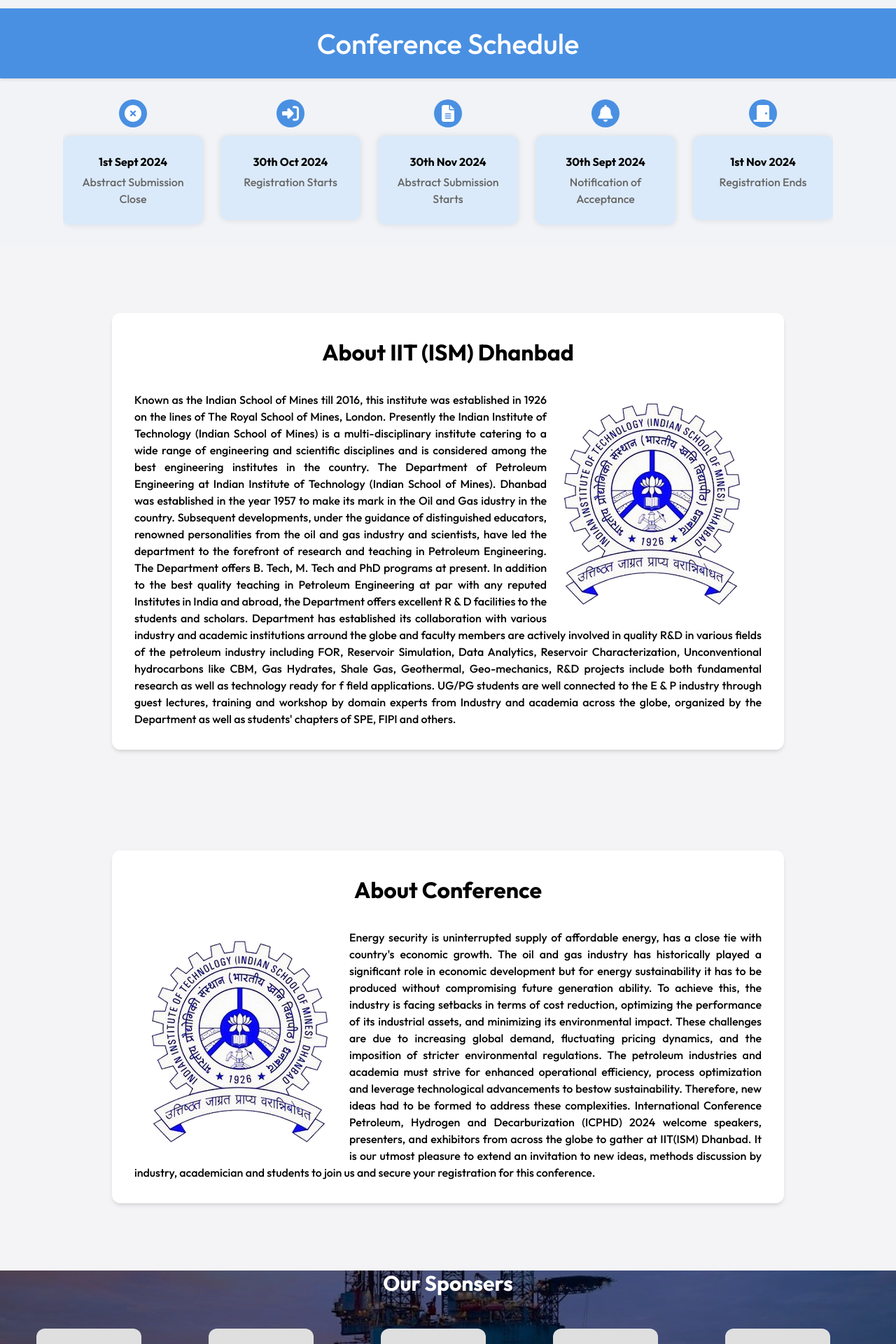
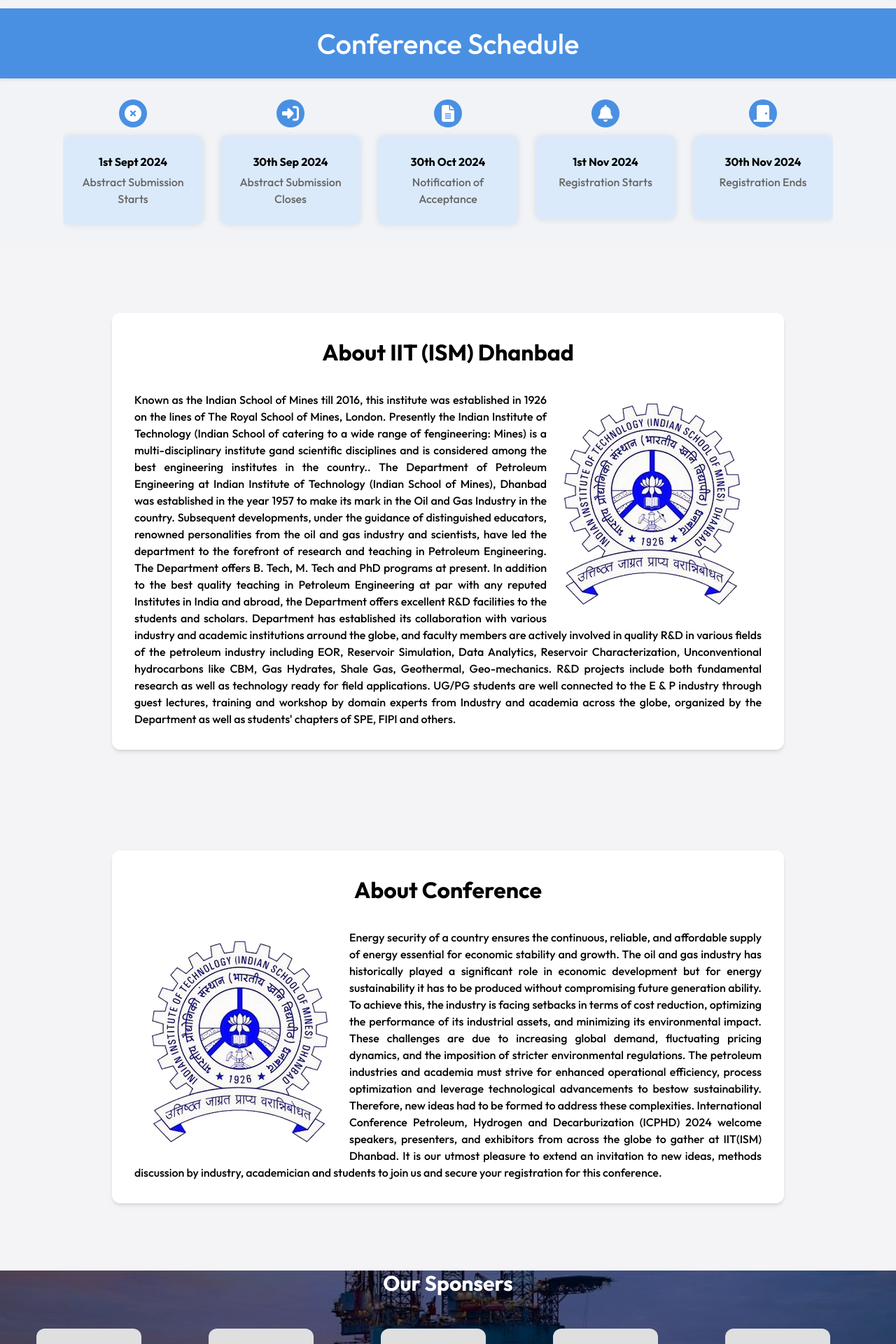
Before and after one commit to SanyogDg/ICPHD-IIT-ISM, a React (Create React App) app in the folder my-app/: page / in a window 1280 px wide. Shown: the part 808-2728 px from the top of the page at 70% size. Built offline with nearby package versions, Linux system fonts and the light colour scheme.

Commit message:
Brouchre Changes

```diff
--- a/my-app/src/components/Schedule/Timeline.jsx
+++ b/my-app/src/components/Schedule/Timeline.jsx
@@ -3,11 +3,11 @@
 import styles from './Timeline.module.css';
 
 const events = [
-  { date: '1st Sept 2024', description: 'Abstract Submission Close', icon: 'fas fa-times-circle' },
-  { date: '30th Oct 2024', description: 'Registration Starts', icon: 'fas fa-sign-in-alt' },
-  { date: '30th Nov 2024', description: 'Abstract Submission Starts', icon: 'fas fa-file-alt' },
-  { date: '30th Sept 2024', description: 'Notification of Acceptance', icon: 'fas fa-bell' },
-  { date: '1st Nov 2024', description: 'Registration Ends', icon: 'fas fa-door-closed' }
+  { date: '1st Sept 2024', description: 'Abstract Submission Starts', icon: 'fas fa-times-circle' },
+  { date: '30th Sep 2024', description: 'Abstract Submission Closes', icon: 'fas fa-sign-in-alt' },
+  { date: '30th Oct 2024', description: 'Notification of Acceptance', icon: 'fas fa-file-alt' },
+  { date: '1st Nov 2024', description: 'Registration Starts', icon: 'fas fa-bell' },
+  { date: '30th Nov 2024', description: 'Registration Ends', icon: 'fas fa-door-closed' }
 ];
 
 function Timeline() {
--- a/my-app/src/components/Themes/ThemedSection.css
+++ b/my-app/src/components/Themes/ThemedSection.css
@@ -2,6 +2,7 @@
   display: flex;
   align-items: center;
   justify-content: center;
+  width: 80%;
   margin: 40px 0;
   padding: 20px;
   border-radius: 10px;
@@ -25,7 +26,7 @@
 }
 
 .themed-section-image img {
-  width: 100%;
+  /* width: 80%; */
   height: 100%;
   object-fit: cover;
   border-radius: 10px;
@@ -39,6 +40,7 @@
   display: flex;
   flex-direction: column;
   justify-content: center;
+  width: 600px;
 }
 
 .themed-section-content h2 {
--- a/my-app/src/components/Themes/Themes.jsx
+++ b/my-app/src/components/Themes/Themes.jsx
@@ -24,6 +24,7 @@
 
 export default function Themes() {
     return (
+      <>
         <div className='themes-container'>
       <ThemedSection
   image={gpe}
@@ -108,5 +109,7 @@
 
 
         </div>
+
+        </>
     )
 }
--- a/my-app/src/components/homeInfoContent.js
+++ b/my-app/src/components/homeInfoContent.js
@@ -11,33 +11,13 @@
         <img className="float-right" src={ismLogo} />
 
         <p className="text-justify ">
-          Known as the Indian School of Mines till 2016, this institute was
-          established in 1926 on the lines of The Royal School of Mines, London.
-          Presently the Indian Institute of Technology (Indian School of Mines)
-          is a multi-disciplinary institute catering to a wide range of
-          engineering and scientific disciplines and is considered among the
-          best engineering institutes in the country. The Department of
-          Petroleum Engineering at Indian Institute of Technology (Indian School
-          of Mines). Dhanbad was established in the year 1957 to make its mark
-          in the Oil and Gas idustry in the country. Subsequent developments,
-          under the guidance of distinguished educators, renowned personalities
-          from the oil and gas industry and scientists, have led the department
-          to the forefront of research and teaching in Petroleum Engineering.
-          The Department offers B. Tech, M. Tech and PhD programs at present. In
-          addition to the best quality teaching in Petroleum Engineering at par
-          with any reputed Institutes in India and abroad, the Department offers
-          excellent R & D facilities to the students and scholars. Department
-          has established its collaboration with various industry and academic
-          institutions arround the globe and faculty members are actively
-          involved in quality R&D in various fields of the petroleum industry
-          including FOR, Reservoir Simulation, Data Analytics, Reservoir
-          Characterization, Unconventional hydrocarbons like CBM, Gas Hydrates,
-          Shale Gas, Geothermal, Geo-mechanics, R&D projects include both
-          fundamental research as well as technology ready for f field
-          applications. UG/PG students are well connected to the E & P industry
-          through guest lectures, training and workshop by domain experts from
-          Industry and academia across the globe, organized by the Department as
-          well as students' chapters of SPE, FIPI and others.
+        Known as the Indian School of Mines till 2016, this institute was established in 1926 on the lines of The Royal School of Mines, London. Presently the Indian Institute of Technology (Indian School of catering to a wide range of fengineering: Mines) is a multi-disciplinary institute gand scientific disciplines and is considered among the best engineering institutes in the country..
+
+The Department of Petroleum Engineering at Indian Institute of Technology (Indian School of Mines), Dhanbad was established in the year 1957 to make its mark in the Oil and Gas Industry in the country. Subsequent developments, under the guidance of distinguished educators, renowned personalities from the oil and gas industry and scientists, have led the department to the forefront of research and teaching in Petroleum Engineering. The Department offers B. Tech, M. Tech and PhD programs at present.
+
+In addition to the best quality teaching in Petroleum Engineering at par with any reputed Institutes in India and abroad, the Department offers excellent R&D facilities to the students and scholars. Department has established its collaboration with various industry and academic institutions arround the globe, and faculty members are actively involved in quality R&D in various fields of the petroleum industry including EOR, Reservoir Simulation, Data Analytics, Reservoir Characterization, Unconventional hydrocarbons like CBM, Gas Hydrates, Shale Gas, Geothermal, Geo-mechanics. R&D projects include both fundamental research as well as technology ready for field applications.
+
+UG/PG students are well connected to the E & P industry through guest lectures, training and workshop by domain experts from Industry and academia across the globe, organized by the Department as well as students' chapters of SPE, FIPI and others.
         </p>
       </div>
 
@@ -49,25 +29,11 @@
         <img className="float-left" src={ismLogo} />
 
         <p className="text-justify">
-          Energy security is uninterrupted supply of affordable energy, has a
-          close tie with country's economic growth. The oil and gas industry has
-          historically played a significant role in economic development but for
-          energy sustainability it has to be produced without compromising
-          future generation ability. To achieve this, the industry is facing
-          setbacks in terms of cost reduction, optimizing the performance of its
-          industrial assets, and minimizing its environmental impact. These
-          challenges are due to increasing global demand, fluctuating pricing
-          dynamics, and the imposition of stricter environmental regulations.
-          The petroleum industries and academia must strive for enhanced
-          operational efficiency, process optimization and leverage
-          technological advancements to bestow sustainability. Therefore, new
-          ideas had to be formed to address these complexities. International
-          Conference Petroleum, Hydrogen and Decarburization (ICPHD) 2024
-          welcome speakers, presenters, and exhibitors from across the globe to
-          gather at IIT(ISM) Dhanbad. It is our utmost pleasure to extend an
-          invitation to new ideas, methods discussion by industry, academician
-          and students to join us and secure your registration for this
-          conference.
+        Energy security of a country ensures the continuous, reliable, and affordable supply of energy essential for economic stability and growth. The oil and gas industry has historically played a significant role in economic development but for energy sustainability it has to be produced without compromising future generation ability. To achieve this, the industry is facing setbacks in terms of cost reduction, optimizing the performance of its industrial assets, and minimizing its environmental impact. These challenges are due to increasing global demand, fluctuating pricing dynamics, and the imposition of stricter environmental regulations.
+
+The petroleum industries and academia must strive for enhanced operational efficiency, process optimization and leverage technological advancements to bestow sustainability. Therefore, new ideas had to be formed to address these complexities.
+
+International Conference Petroleum, Hydrogen and Decarburization (ICPHD) 2024 welcome speakers, presenters, and exhibitors from across the globe to gather at IIT(ISM) Dhanbad. It is our utmost pleasure to extend an invitation to new ideas, methods discussion by industry, academician and students to join us and secure your registration for this conference.
         </p>
       </div>
     </div>
--- a/my-app/src/components/homeRegImg.js
+++ b/my-app/src/components/homeRegImg.js
@@ -12,12 +12,12 @@
 
                 <div className='w-[50vw] flex flex-col items-center opacity-100 respCon'>
 
-                    <div className='text-[2rem] font-bold text-white text-center opacity-100 resph'> Fueling Your Journey with Quality Petroleum Solutions
+                    <div className='text-[2rem] font-bold text-white text-center opacity-100 resph'> Sustainability through energy transition.
                     </div>
-
+{/*
                     <div className='text-[1.2rem] font-semibold text-brown-500 text-center text-white respP'>
                         Register now to access exclusive offers, expert advice, and personalized services tailored to your specific requirements.
-                    </div>
+                    </div> */}
 
                     <div className='flex align-center justify-center p-4 respB'>
                         <button className="my-[1rem] w-[10rem] h-[3rem] text-[1.5rem] font-semibold text-white bg-blue-500 rounded-[2rem] hover:bg-blue-700  hover:scale-110" onClick={openPDF}>Brochure</button>
```
Also changed, not shown: 2 other files (tests, documents, lock files or other folders).
